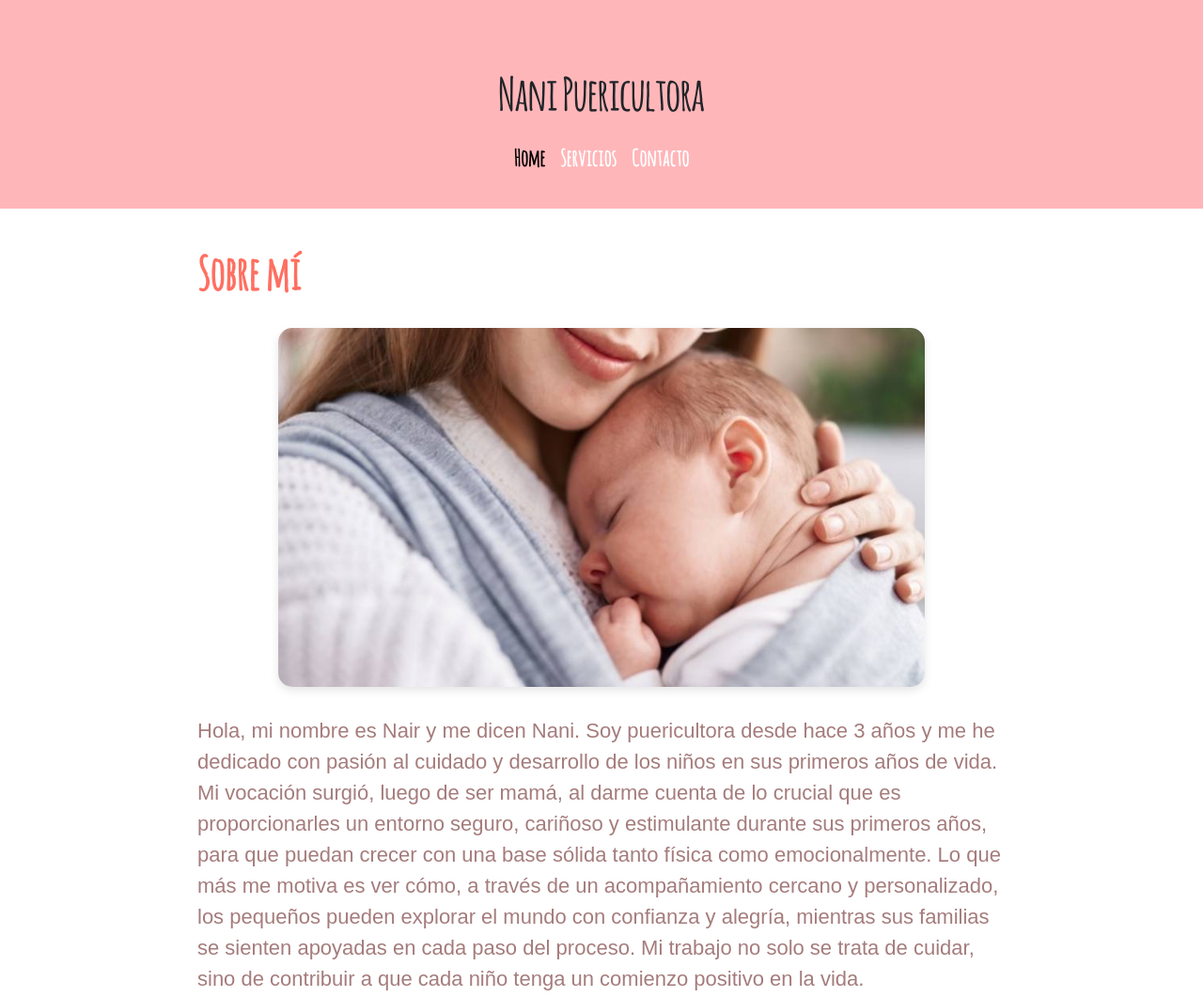
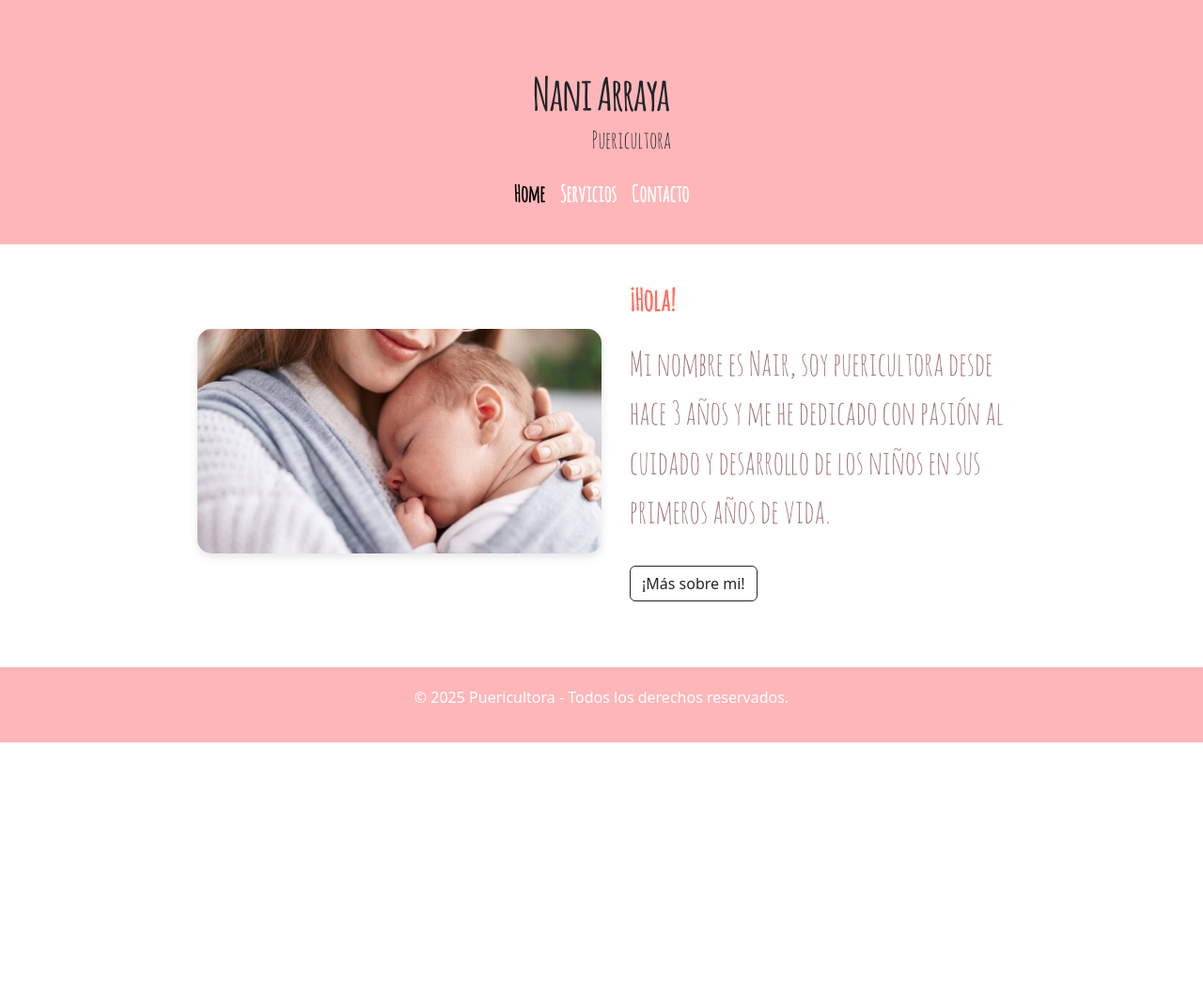
Before and after one commit to ulisesbaroni/Nani-puericultora, a plain HTML site: page index.html in a window 1280 px wide. Shown: the top 1061 px of the page at 94% size. After the commit the page ends 800 px from the top, so only its background shows below. Drawn offline with nearby package versions, Linux system fonts and the light colour scheme.

Commit message:
Se agregó animación y MQ

```diff
--- a/index.html
+++ b/index.html
@@ -5,6 +5,7 @@
   <meta charset="UTF-8" />
   <meta name="viewport" content="width=device-width, initial-scale=1.0" />
   <title>Puericultora</title>
+  <link rel="stylesheet" href="https://cdnjs.cloudflare.com/ajax/libs/animate.css/4.1.1/animate.min.css"/>
   <link href="https://cdn.jsdelivr.net/npm/bootstrap@5.3.8/dist/css/bootstrap.min.css" rel="stylesheet"
     integrity="sha384-sRIl4kxILFvY47J16cr9ZwB07vP4J8+LH7qKQnuqkuIAvNWLzeN8tE5YBujZqJLB" crossorigin="anonymous">
   <link rel="stylesheet" href="css/style.css" />
@@ -13,8 +14,9 @@
 <body>
 
   <!-- Header y Barra de navegación -->
-   <header>
-    <h1 class="mt-5">Nani Puericultora</h1>
+  <header>
+    <h1 class="mt-5">Nani Arraya</h1>
+    <h3>Puericultora</h3>
 
     <!-- Prueba de nav BT -->
     <nav class="navbar navbar-expand-lg ">
@@ -38,9 +40,15 @@
 
   <!-- Sección principal -->
   <section class="about">
-    <h2>Sobre mí</h2>
     <img src="img/yo.jpg" alt="img de Puericultora" class="img-principal">
-    <p>Hola, mi nombre es Nair y me dicen Nani. Soy puericultora desde hace 3 años y me he dedicado con pasión al cuidado y desarrollo de los niños en sus primeros años de vida. Mi vocación surgió, luego de ser mamá, al darme cuenta de lo crucial que es proporcionarles un entorno seguro, cariñoso y estimulante durante sus primeros años, para que puedan crecer con una base sólida tanto física como emocionalmente. Lo que más me motiva es ver cómo, a través de un acompañamiento cercano y personalizado, los pequeños pueden explorar el mundo con confianza y alegría, mientras sus familias se sienten apoyadas en cada paso del proceso. Mi trabajo no solo se trata de cuidar, sino de contribuir a que cada niño tenga un comienzo positivo en la vida.</p>
+
+    <div class="saludo">
+      <h2 class="animate__animated animate__backInRight">¡Hola!</h2>
+      <p>Mi nombre es Nair, soy puericultora desde hace 3 años y me he dedicado con pasión al cuidado y desarrollo de los niños en sus primeros años de vida.</p>
+      <div class="boton-sobre-mi">
+        <button type="button" class="btn btn-outline-dark">¡Más sobre mi!</button>
+      </div>
+    </div>
   </section>
 
 
--- a/sass/base/_estilos-generales.scss
+++ b/sass/base/_estilos-generales.scss
@@ -9,6 +9,7 @@
 }
 
 /* header y nav */
+
 header {
   background: #ffb6b9;
   padding: 20px;
@@ -18,6 +19,13 @@ header {
     font-family: $fuente-titulo;
     font-size: 3rem;
     font-weight: bolder;
+  }
+
+  h3{
+    font-family: $fuente-primaria;
+    font-size: 25px;
+    margin-left: 4rem;
+    margin-top: 0;
   }
 
   .nav-link{
--- a/sass/base/_fonts.scss
+++ b/sass/base/_fonts.scss
@@ -1,11 +1,10 @@
 //FUENTES
 @font-face {
   font-family: "fontTitle";
-  src: url("../fonts/Amatic-Bold.ttf");
+  src: url("../../fonts/Amatic-Bold.ttf");
 }
 
 @font-face {
   font-family: "fontPrimary";
-  src: url("../fonts/AmaticSC-Regular.ttf");
-  color: #fff;
+  src: url("../../fonts/AmaticSC-Regular.ttf");
 }
--- a/sass/layout/_mq_tablet.scss
+++ b/sass/layout/_mq_tablet.scss
@@ -1,11 +1,30 @@
 /* mq home */
 @media (min-width: 768px) {
   .about {
-    h2 {
-      text-align: left;
+    display: flex;
+    align-items: center;
+    gap: 30px;
+
+    .img-principal {
+      max-width: 50%;
+      margin: 0;
     }
-    p {
-      text-align: left;
+
+    .saludo {
+      flex: 1;
+      display: flex;
+      flex-direction: column;
+      align-items: flex-start;
+      gap: 15px;
+
+      h2,
+      p {
+        text-align: left;
+      }
+      p{
+        font-size: 35px;
+        font-weight: lighter;
+      }
     }
   }
 }
@@ -43,7 +62,7 @@
     }
 
     li {
-       text-align: left;
+      text-align: left;
     }
   }
 }
--- a/sass/pages/_home.scss
+++ b/sass/pages/_home.scss
@@ -10,11 +10,8 @@
 /* Home */
 /* Secciones principales */
 .about {
+
   @include section;
-
-  h2 {
-    @include estilos-h2;
-  }
 
   .img-principal {
     display: block;
@@ -24,10 +21,30 @@
     border-radius: 15px;
     box-shadow: 0 4px 10px rgba(0, 0, 0, 0.1);
   }
+
+  h2 {
+    @include estilos-h2;
+    animation: backInRight;
+    animation-duration: 2s;
+  }
+
   p {
-    font-family:sans-serif;
+    font-family: $fuente-primaria;
+    font-weight:600;
     text-align: center;
     font-size: 22px;
-    color:rgb(165, 124, 124);
+    color: rgb(165, 124, 124);
+  }
+
+  .boton-sobre-mi {
+    display: flex;
+    flex-direction: column;
+
+    button {
+      &:hover {
+        background-color: #ffb6b9;
+        border-color: white;
+      }
+    }
   }
 }
--- a/sass/utilities/_mixin.scss
+++ b/sass/utilities/_mixin.scss
@@ -12,6 +12,6 @@
     font-family: $fuente-primaria;
     text-align: center;
     color: #ff6f61;
-    font-size: 3rem;
+    font-size: 2rem;
     font-weight: bolder;
 }
```
Also changed, not shown: css/style.css, img/Fondo-1.jpg (added), 1 other file.
